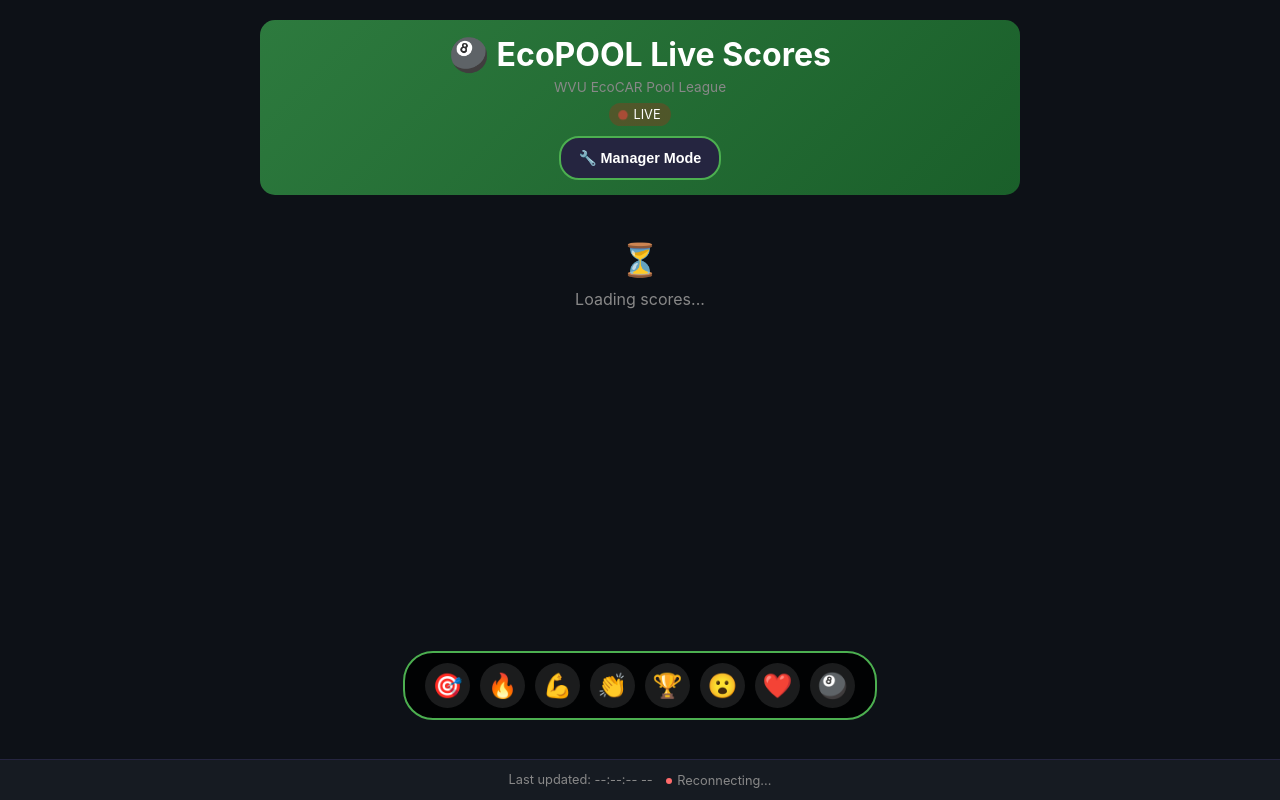
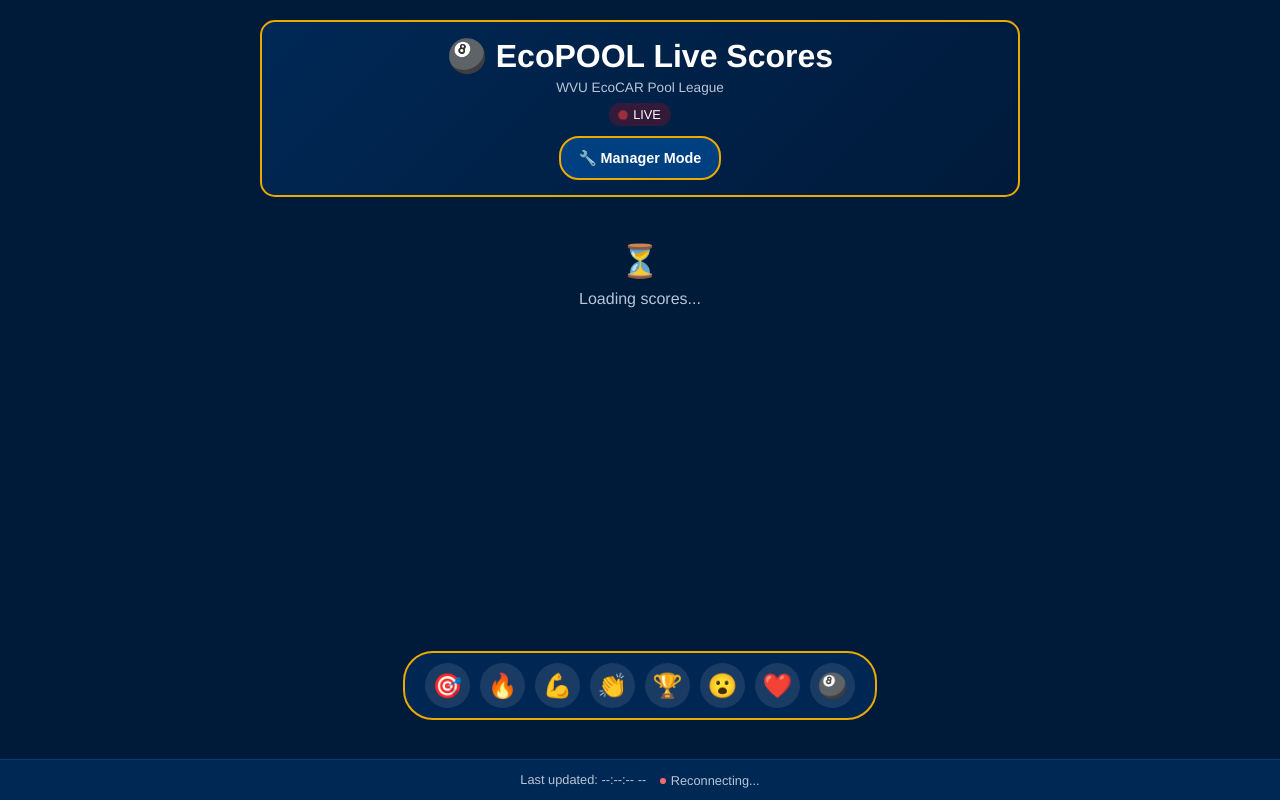
Before and after one commit to Eb00021/EcoPOOL-Tournament-Manager, a Python web app: template templates/index.html in a window 1280 px wide. Run offline with Jinja, Linux system fonts and the light colour scheme; the template is opened without the code that fills it, so the values that code supplies are empty.

Commit message:
Apply WVU theme and Helvetica Neue font to web interface
- Update color scheme to WVU Blue (#002855) and Gold (#EAAA00)
- Add Helvetica Neue font for web interface via @font-face
- Copy font file to static/fonts for web access
- Style header, leaderboard, queue, reaction bar with WVU colors
- Update manager mode buttons and progress bars

Co-Authored-By: Claude Opus 4.5 <noreply@anthropic.com>

```diff
--- a/static/css/style.css
+++ b/static/css/style.css
@@ -1,18 +1,30 @@
 
+        /* WVU Theme Colors */
         :root {
-            --bg-primary: #0d1117;
-            --bg-secondary: #161b22;
-            --bg-card: #1a1a2e;
-            --bg-accent: #252540;
+            --wvu-blue: #002855;
+            --wvu-gold: #EAAA00;
+            --bg-primary: #001a3a;
+            --bg-secondary: #002855;
+            --bg-card: #003366;
+            --bg-accent: #004080;
             --text-primary: #ffffff;
-            --text-secondary: #888888;
+            --text-secondary: #b8c5d6;
             --green: #4CAF50;
             --green-dark: #2d7a3e;
-            --blue: #2196F3;
-            --gold: #ffd700;
+            --blue: #5ba3d9;
+            --gold: #EAAA00;
             --red: #ff6b6b;
             --orange: #ff9800;
             --felt-green: #0B6623;
+        }
+
+        /* Helvetica Neue Font */
+        @font-face {
+            font-family: 'Helvetica Neue';
+            src: url('/static/fonts/HelveticaNeueMedium.otf') format('opentype');
+            font-weight: 500;
+            font-style: normal;
+            font-display: swap;
         }
 
         * {
@@ -40,7 +52,7 @@
         }
 
         body {
-            font-family: -apple-system, BlinkMacSystemFont, 'Segoe UI', Roboto, Oxygen, Ubuntu, sans-serif;
+            font-family: 'Helvetica Neue', 'Helvetica', -apple-system, BlinkMacSystemFont, 'Segoe UI', Roboto, sans-serif;
             background: var(--bg-primary);
             color: var(--text-primary);
             min-height: 100vh;
@@ -64,9 +76,10 @@
         .header {
             text-align: center;
             padding: 15px 10px;
-            background: linear-gradient(135deg, var(--green-dark), #1a5f2a);
+            background: linear-gradient(135deg, var(--wvu-blue), #001a3a);
             border-radius: 15px;
             margin-bottom: 15px;
+            border: 2px solid var(--wvu-gold);
         }
 
         .header h1 {
@@ -727,7 +745,7 @@
         .manager-toggle-btn {
             background: var(--bg-accent);
             color: var(--text-primary);
-            border: 2px solid var(--green);
+            border: 2px solid var(--wvu-gold);
             padding: 10px 18px;
             min-height: 44px; /* iOS recommended touch target */
             border-radius: 20px;
@@ -878,11 +896,11 @@
             bottom: max(80px, calc(80px + env(safe-area-inset-bottom))); /* Safe area for notched devices */
             left: 50%;
             transform: translateX(-50%);
-            background: rgba(0, 0, 0, 0.85);
+            background: rgba(0, 40, 85, 0.95);
             border-radius: 30px;
             padding: 10px 20px;
             z-index: 1000;
-            border: 2px solid var(--green);
+            border: 2px solid var(--wvu-gold);
             max-width: calc(100vw - 20px);
             overflow-x: auto;
             -webkit-overflow-scrolling: touch;
```
Also changed, not shown: other parts of static/css/style.css (+18 -13 lines), static/fonts/HelveticaNeueMedium.otf (added).
